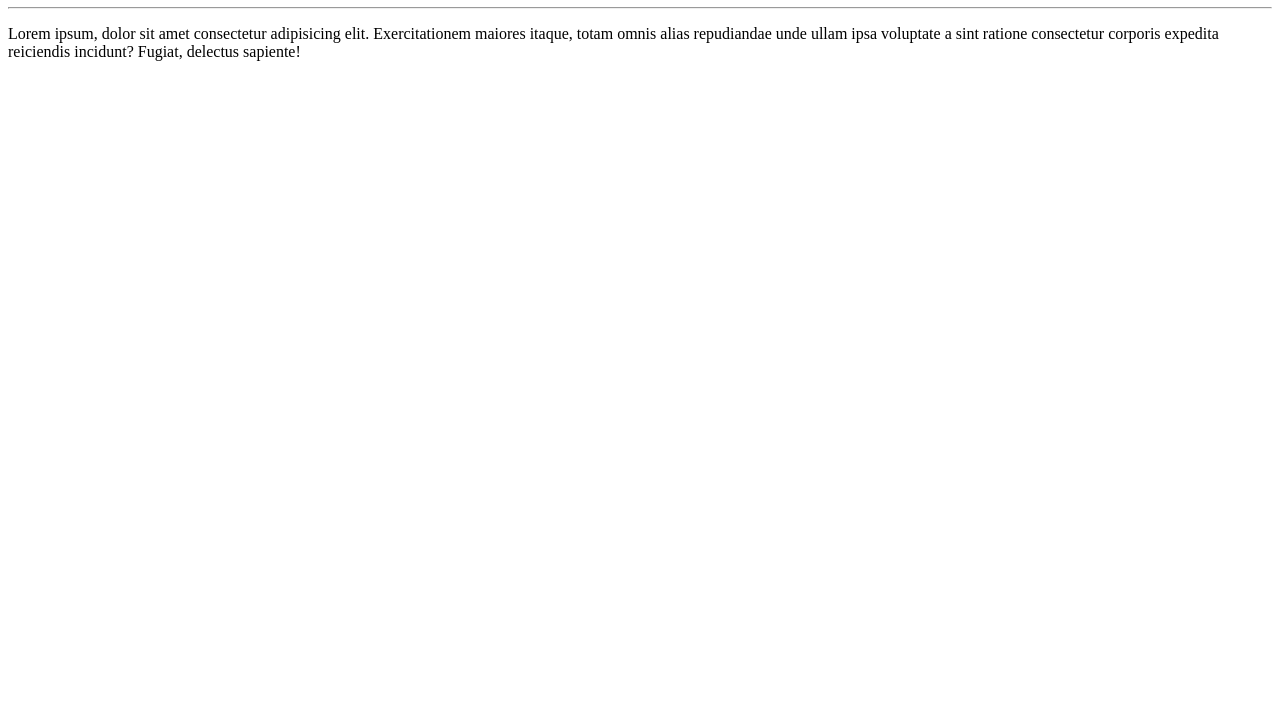
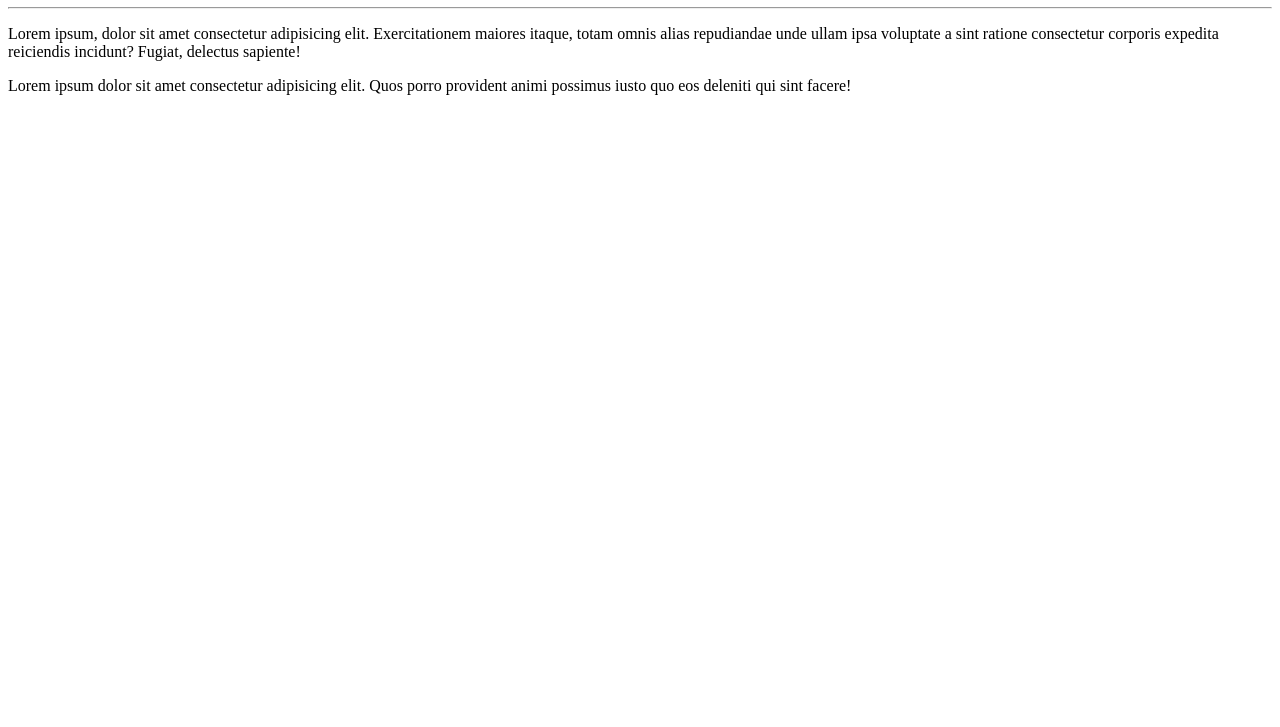
Before and after one commit to devsfer1/Ola-Mundo, a plain HTML site: page site-exemplo/index.html in a window 1280 px wide. Shown: the part 73-800 px from the top of the page. Drawn offline with Linux system fonts and the light colour scheme.

Commit message:
Adicionei um paragrafo

```diff
--- a/site-exemplo/index.html
+++ b/site-exemplo/index.html
@@ -9,5 +9,6 @@
     <h1>Olá, Mundo!</h1>
     <hr>
     <p>Lorem ipsum, dolor sit amet consectetur adipisicing elit. Exercitationem maiores itaque, totam omnis alias repudiandae unde ullam ipsa voluptate a sint ratione consectetur corporis expedita reiciendis incidunt? Fugiat, delectus sapiente!</p>
+    <p>Lorem ipsum dolor sit amet consectetur adipisicing elit. Quos porro provident animi possimus iusto quo eos deleniti qui sint facere!</p>
 </body>
 </html>
```
